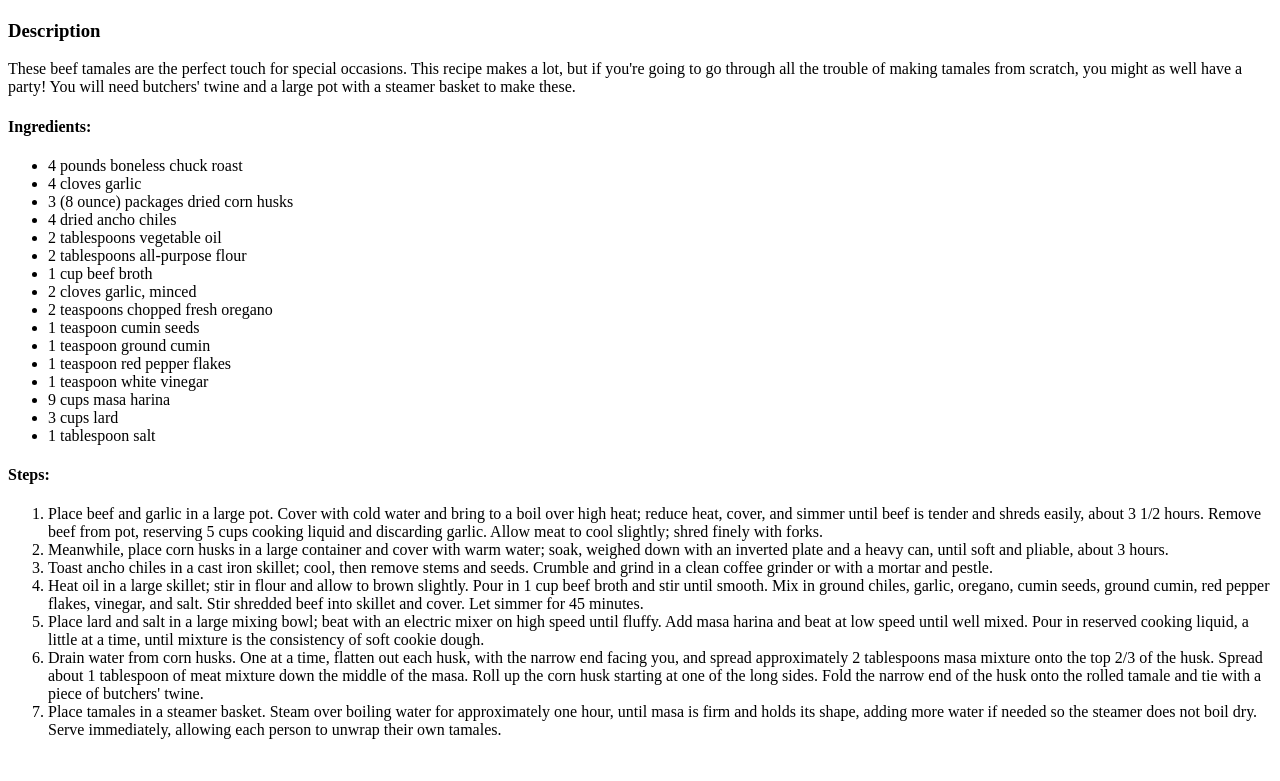
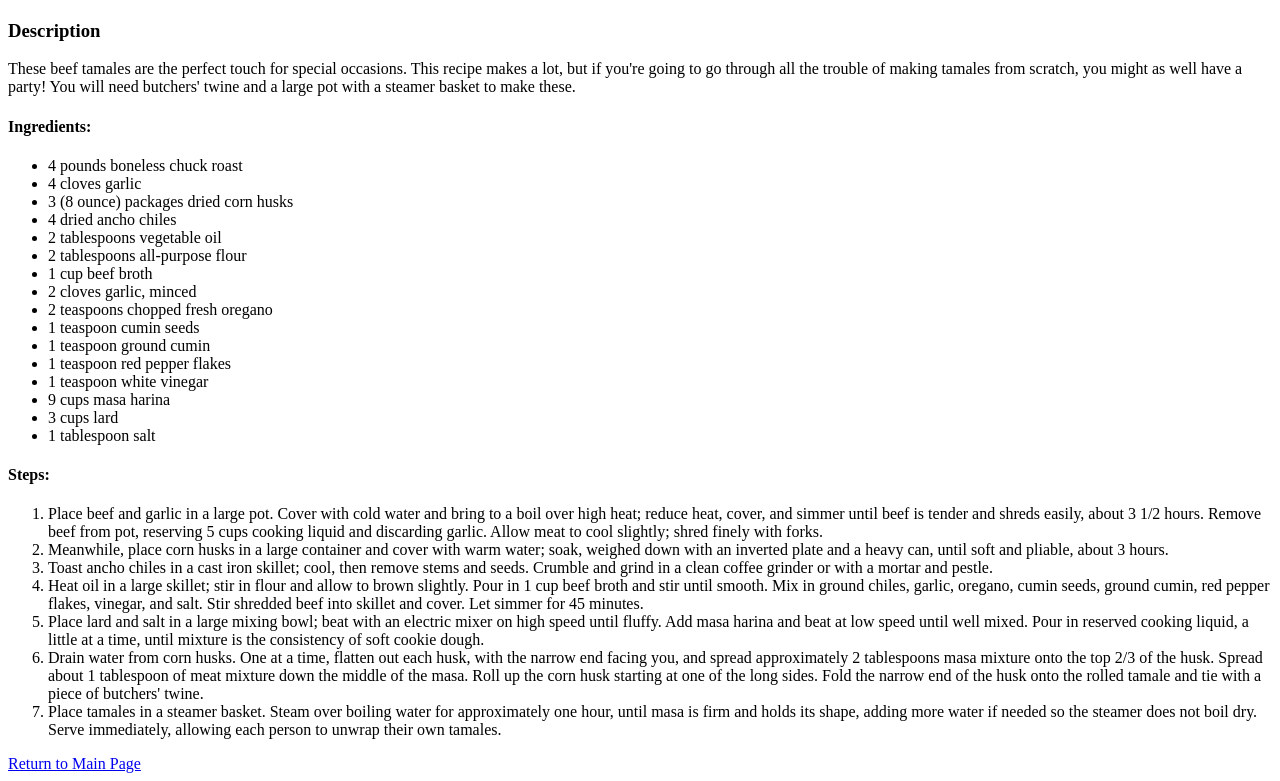
Before and after one commit to mshorecode/odin-recipes, a plain HTML site: page recipes/beef-tamales.html in a window 1280 px wide. Shown: the part 383-1164 px from the top of the page. Before the commit the page ends 1138 px from the top, so only its background shows below. Drawn offline with Linux system fonts and the light colour scheme.

Commit message:
Add image and return link

```diff
--- a/recipes/beef-tamales.html
+++ b/recipes/beef-tamales.html
@@ -43,5 +43,7 @@
         <li>Place tamales in a steamer basket. Steam over boiling water for approximately one hour, until masa is firm and holds its shape, adding more water if needed so the steamer does not boil dry. Serve immediately, allowing each person to unwrap their own tamales.</li>
       </ol>
 
+      <a href="../index.html">Return to Main Page</a>
+
   </body>
 </html>
```
Also changed, not shown: index.html (+3 -0 lines), recipes/chicken-tacos.html (+2 -0 lines), recipes/pan-fried-asparagus.html (+2 -0 lines), 1 other file.
